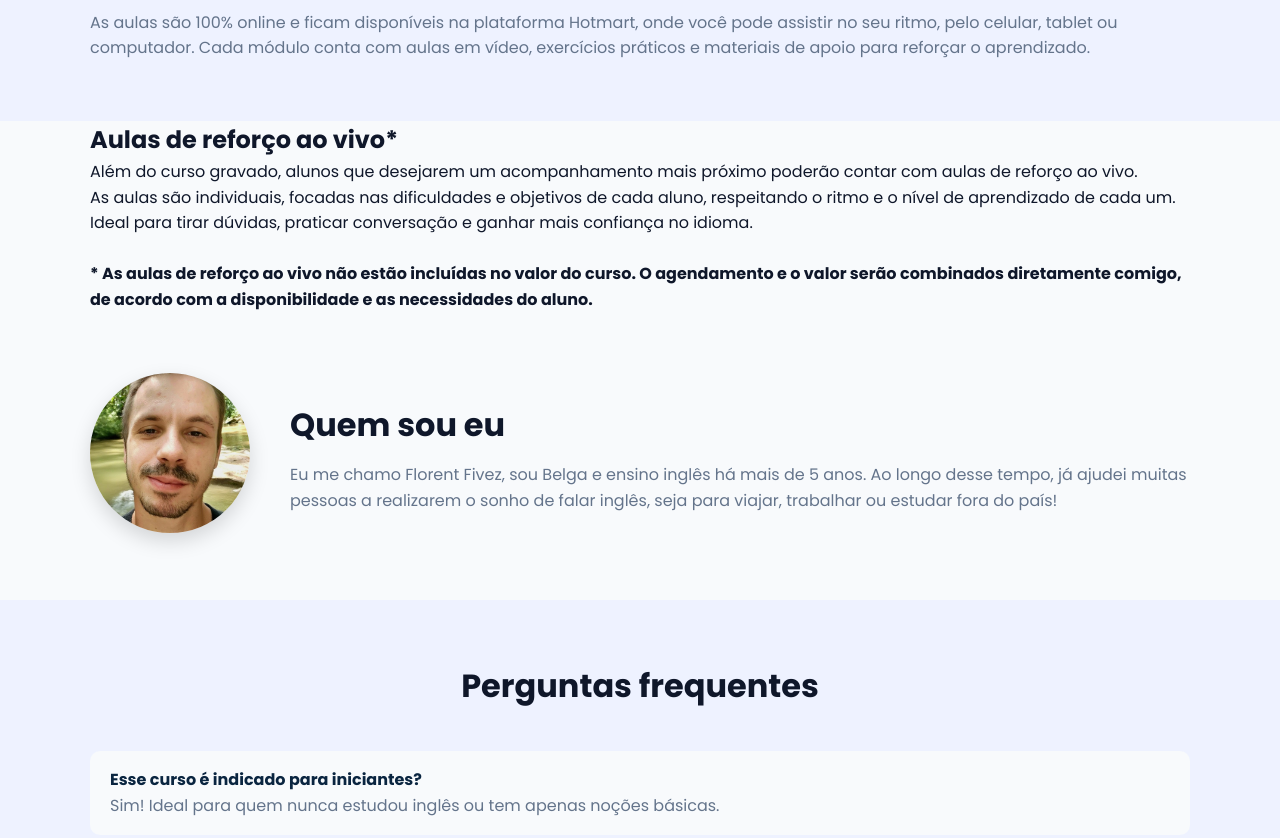
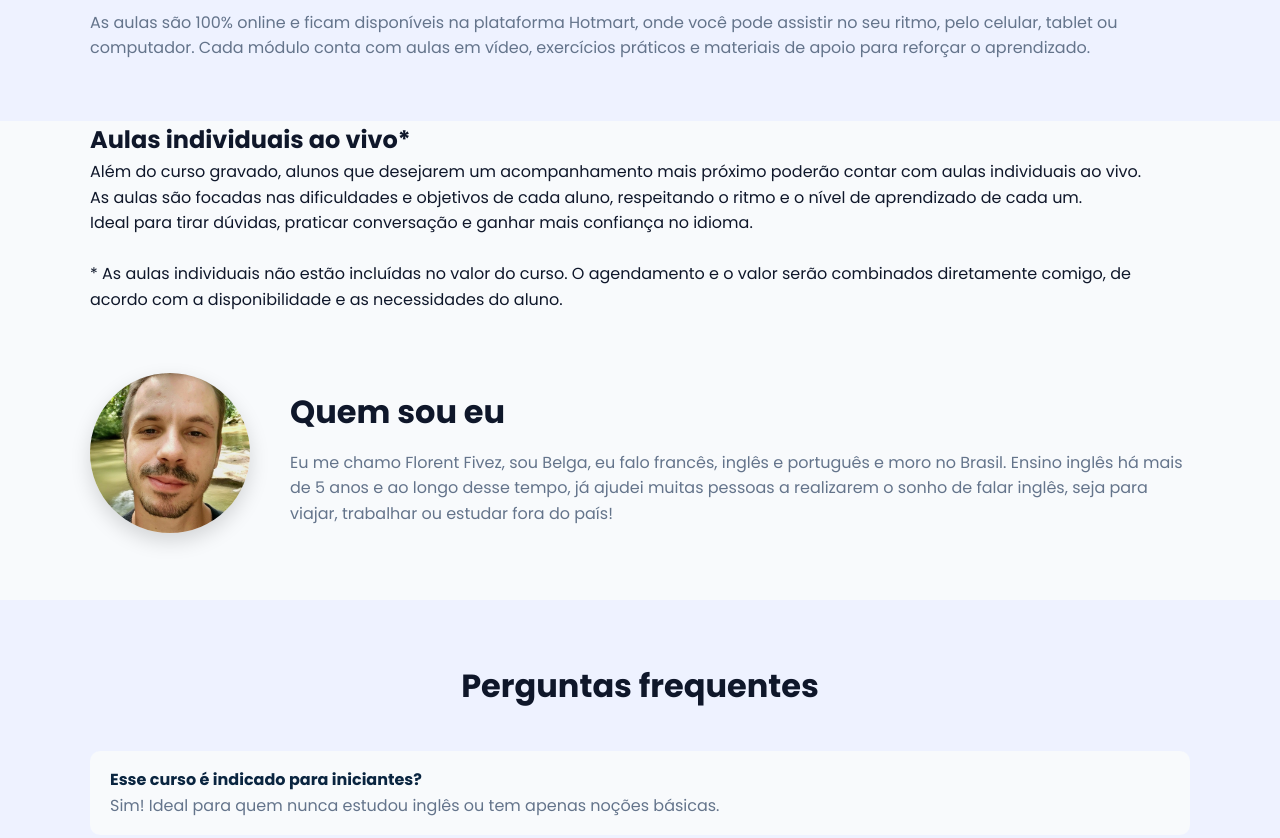
Before and after one commit to InsaneFlo/ingles-com-o-flo, a plain HTML site: page index.html in a window 1280 px wide. Shown: the part 960-1798 px from the top of the page. Drawn offline with Linux system fonts and the light colour scheme.

Commit message:
Modificações de textos

```diff
--- a/index.html
+++ b/index.html
@@ -53,15 +53,15 @@
 
   <section class="reforco">
   <div class="container">
-    <h2>Aulas de reforço ao vivo*</h2>
+    <h2>Aulas individuais ao vivo*</h2>
 
     <p>
       Além do curso gravado, alunos que desejarem um acompanhamento mais próximo
-      poderão contar com aulas de reforço ao vivo.
+      poderão contar com aulas individuais ao vivo.
     </p>
 
     <p>
-      As aulas são individuais, focadas nas dificuldades e objetivos de cada aluno,
+      As aulas são focadas nas dificuldades e objetivos de cada aluno,
       respeitando o ritmo e o nível de aprendizado de cada um.
     </p>
 
@@ -69,10 +69,10 @@
       Ideal para tirar dúvidas, praticar conversação e ganhar mais confiança no idioma.
     </p>
     <br>
-    <p><strong>* As aulas de reforço ao vivo não estão incluídas no valor do curso.
+    <p>* As aulas individuais não estão incluídas no valor do curso.
                 O agendamento e o valor serão combinados diretamente comigo,
                 de acordo com a disponibilidade e as necessidades do aluno.
-    </strong></p>
+    </p>
   </div>
 </section>
 
@@ -87,8 +87,8 @@
     <div class="sobre-texto">
       <h2>Quem sou eu</h2>
       <p>
-        Eu me chamo Florent Fivez, sou Belga e ensino inglês há mais de 5 anos.
-        Ao longo desse tempo, já ajudei muitas pessoas a realizarem o sonho
+        Eu me chamo Florent Fivez, sou Belga, eu falo francês, inglês e português e  moro no Brasil. Ensino inglês há mais de 5 anos e
+        ao longo desse tempo, já ajudei muitas pessoas a realizarem o sonho
         de falar inglês, seja para viajar, trabalhar ou estudar fora do país!
       </p>
     </div>
@@ -230,7 +230,7 @@
 
 <footer class="footer">
   <div class="container">
-    <p>© 2025 Inglês do Zero com o Flo. Todos os direitos reservados.</p>
+    <p>© 2026 Inglês do Zero com o Flo. Todos os direitos reservados.</p>
   </div>
 </footer>
 
```
